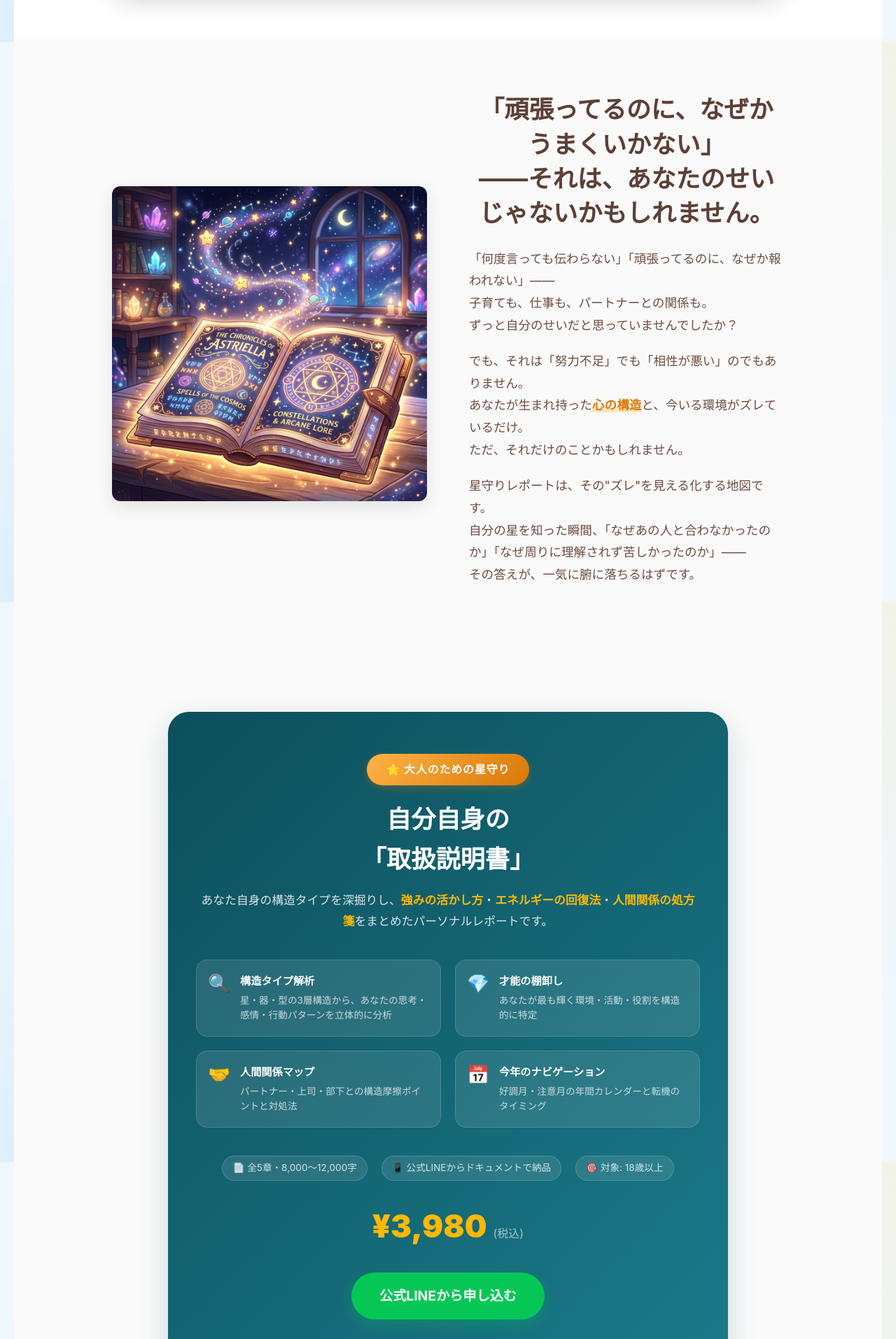
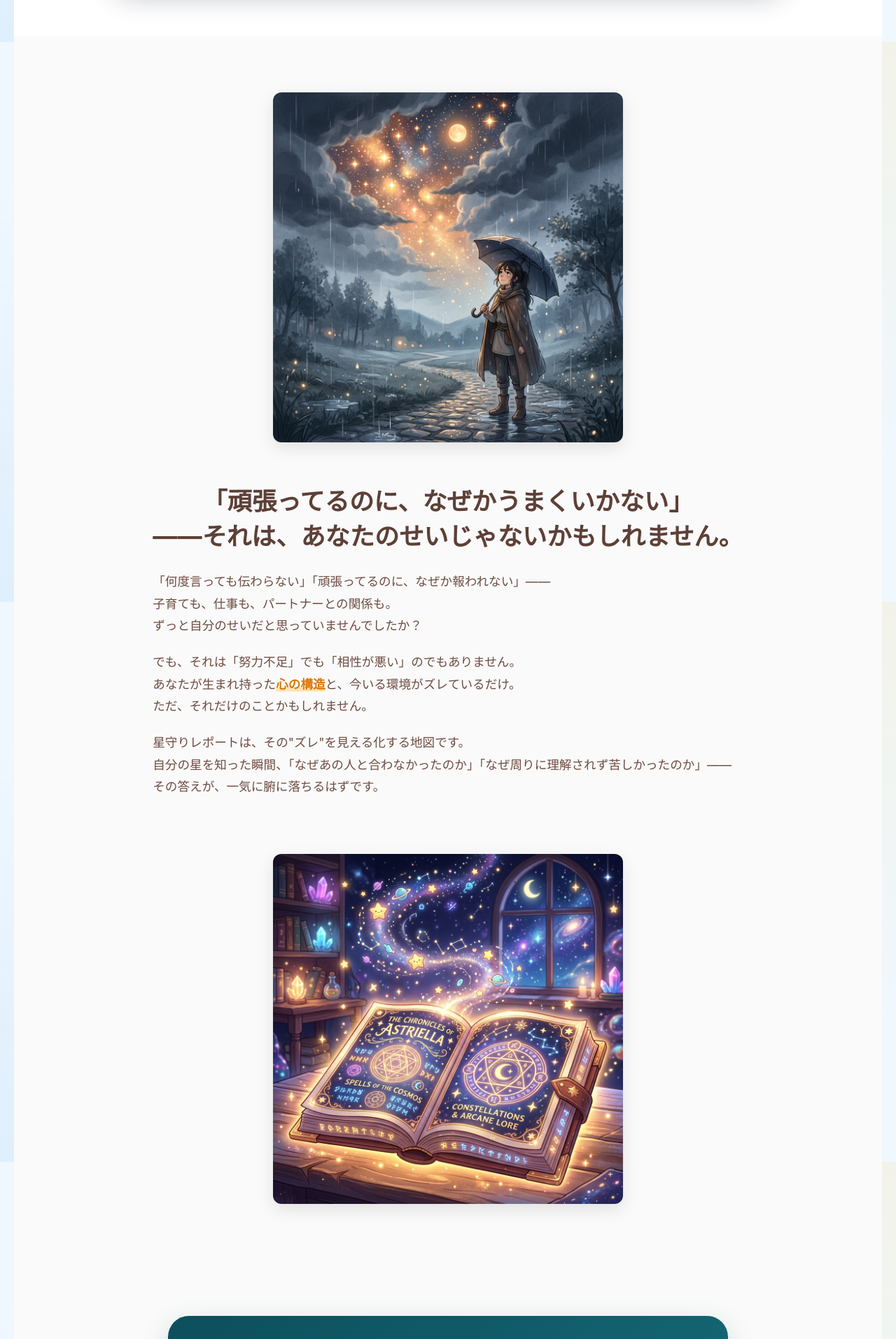
Before and after one commit to naotoada/hoshimori-web, a Next.js app: page / in a window 1280 px wide. Shown: the part 2340-4253 px from the top of the page at 70% size. Built offline with nearby package versions, Linux system fonts and the light colour scheme.

Commit message:
Update: コンセプトセクションを縦型レイアウトに変更（雨の希望画像→テキスト→魔法の本）

```diff
--- a/src/app/page.tsx
+++ b/src/app/page.tsx
@@ -74,9 +74,9 @@ export default function Home() {
       {/* Concept Section */}
       <section className={styles.conceptSection}>
         <div className={styles.container}>
-          <div className={styles.conceptGrid}>
+          <div className={styles.conceptGrid} style={{ flexDirection: 'column', alignItems: 'center' }}>
             <div className={styles.conceptImage}>
-              <img src="/images/star_magic_book.png" alt="星守りの魔法の本" style={{ width: '100%', height: 'auto', borderRadius: '12px', boxShadow: '0 8px 24px rgba(0,0,0,0.1)' }} />
+              <img src="/images/concept_rain_hope.png" alt="雨の中、星を見上げる" style={{ width: '100%', maxWidth: '500px', height: 'auto', borderRadius: '12px', boxShadow: '0 8px 24px rgba(0,0,0,0.1)', display: 'block', margin: '0 auto' }} />
             </div>
             <div className={styles.conceptText}>
               <h2 style={{ textAlign: 'center' }}>「頑張ってるのに、なぜかうまくいかない」<br/>——それは、あなたのせいじゃないかもしれません。</h2>
@@ -95,6 +95,9 @@ export default function Home() {
                 自分の星を知った瞬間、「なぜあの人と合わなかったのか」「なぜ周りに理解されず苦しかったのか」——<br/>
                 その答えが、一気に腑に落ちるはずです。
               </p>
+            </div>
+            <div className={styles.conceptImage}>
+              <img src="/images/star_magic_book.png" alt="星守りの魔法の本" style={{ width: '100%', maxWidth: '500px', height: 'auto', borderRadius: '12px', boxShadow: '0 8px 24px rgba(0,0,0,0.1)', display: 'block', margin: '0 auto' }} />
             </div>
           </div>
         </div>
```
Also changed, not shown: public/images/concept_rain_hope.png (added).
